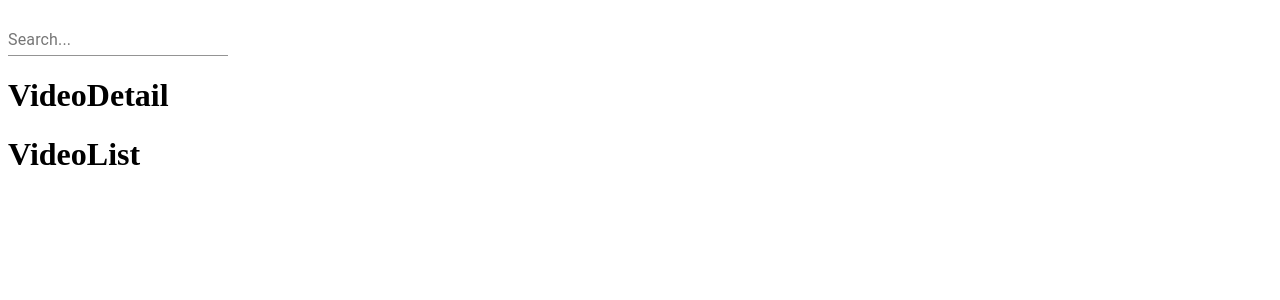
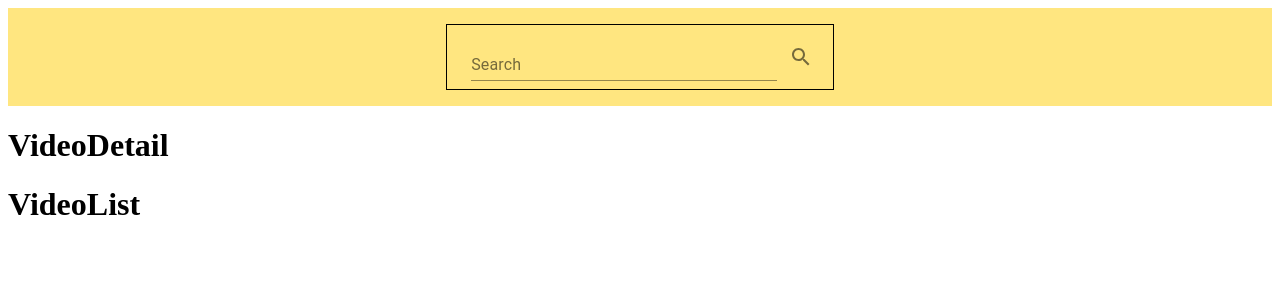
Before and after one commit to mcristinamotoc/REACTUBE, a React (Create React App) app: page / in a window 1280 px wide. Shown: the top 300 px of the page. Built offline with nearby package versions, Linux system fonts and the light colour scheme.

Commit message:
searchBarComponent

```diff
--- a/package.json
+++ b/package.json
@@ -4,6 +4,7 @@
   "private": true,
   "dependencies": {
     "@material-ui/core": "^4.11.3",
+    "@material-ui/icons": "^4.11.2",
     "@testing-library/jest-dom": "^5.11.9",
     "@testing-library/react": "^11.2.3",
     "@testing-library/user-event": "^12.6.2",
--- a/src/components/searchBar/searchBar.js
+++ b/src/components/searchBar/searchBar.js
@@ -1,10 +1,40 @@
-import React from "react";
+import React, { useState } from "react";
+import IconButton from "@material-ui/core/IconButton";
+import SearchIcon from "@material-ui/icons/Search";
 import { TextField } from "@material-ui/core";
+import useStyles from "./searchBar_Style";
 
 const SearchBar = ({ onFormSubmit }) => {
+  const [termFromSearchBar, setSearchTerm] = useState("");
+
+  const classes = useStyles();
+
+  const handleChange = (event) => setSearchTerm(event.target.value);
+
+  const handleSubmit = (event) => {
+    if (event.key === "Enter") {
+      onFormSubmit(termFromSearchBar);
+    }
+  };
+
   return (
-    <div>
-      <TextField label="Search..." />
+    <div className={classes.searchBar}>
+      <form onSubmit={handleSubmit}
+      className={classes.searchForm}>
+        <TextField
+          className={classes.searchTextField}
+          label="Search"
+          value={termFromSearchBar}
+          onChange={handleChange}
+          onKeyPress={handleSubmit}
+        />
+        <IconButton
+        type="submit"
+        onSubmit={handleChange}
+        aria-label="search">
+          <SearchIcon />
+        </IconButton>
+      </form>
     </div>
   );
 };
--- /dev/null
+++ b/src/components/searchBar/searchBar_Style.js
@@ -0,0 +1,24 @@
+import { makeStyles } from "@material-ui/core/styles";
+
+export default makeStyles((style) => ({
+  searchBar: {
+    display: "flex",
+    alignItems: "center",
+    backgroundColor: "#ffe680",
+    padding: "1rem 1rem",
+  },
+  searchForm:{
+
+    display: 'flex',
+    alignItems: 'center',
+    height: '100%',
+    width:'30%',
+    border: '1px solid',
+    margin:'auto',
+    padding:'0.5rem',
+  },
+  searchTextField:{
+      width:'100%',
+      marginLeft:'1rem',
+  }
+}))
--- a/src/index.js
+++ b/src/index.js
@@ -1,6 +1,5 @@
 import React from "react";
 import ReactDOM from "react-dom";
-
 import App from "./App";
 
 ReactDOM.render(
```
Also changed, not shown: 1 other file (tests, documents, lock files or other folders).
